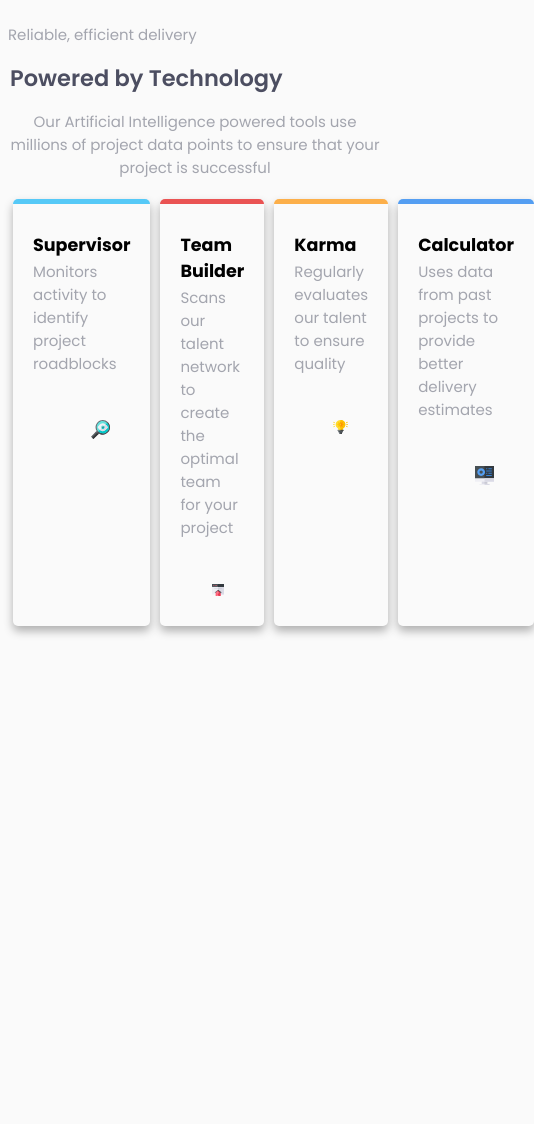
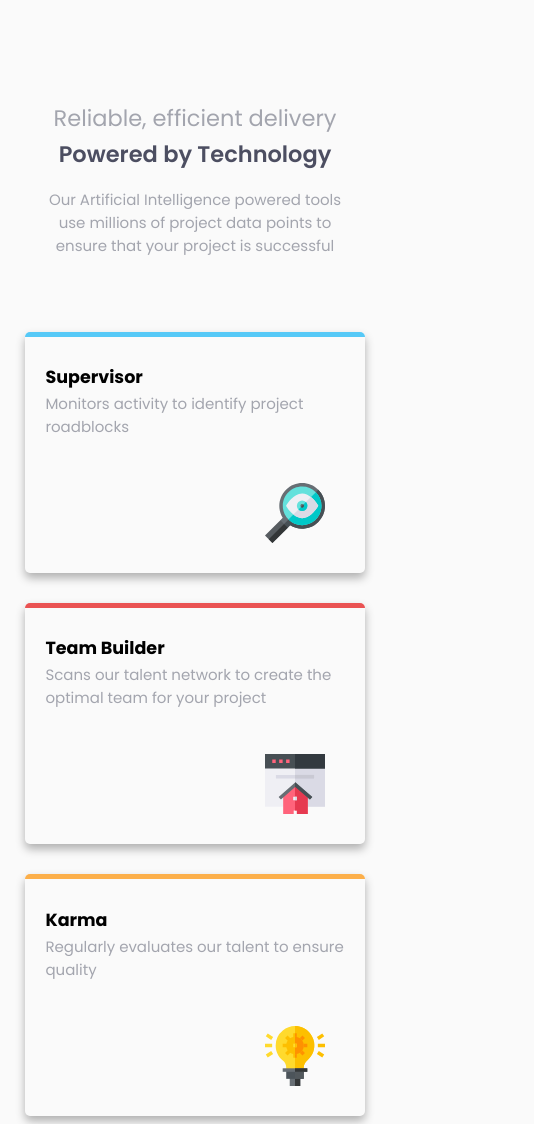
Before and after one commit to camilo-cloud/Four-card-feature-section, a plain HTML site: page index.html in a window 390 px wide. Shown: the top 1124 px of the page, 534 px wide, since content can reach past the window. Before the commit the page ends 844 px from the top, so only its background shows below. Drawn offline with Linux system fonts and the light colour scheme.

Commit message:
Terminada la parte de escritorio

```diff
--- a/index.html
+++ b/index.html
@@ -20,11 +20,14 @@
         </p>
       </header>
       <section class="cards">
+        <section class="lado__izquierdo">
           <div class="card supervisor">
             <h3 class="title">Supervisor</h3>
             <p>Monitors activity to identify project roadblocks</p>
             <img src="images/icon-supervisor.svg" alt="">
           </div>
+        </section>
+        <section class="centro">
           <div class="card team__builder">
             <h3 class="title">Team Builder</h3>
             <p>Scans our talent network to create the optimal team for your project</p>
@@ -35,12 +38,18 @@
             <p>Regularly evaluates our talent to ensure quality</p>
             <img src="images/icon-karma.svg" alt="">
           </div>
+        </section>
+        <section class="lado__derecho">
           <div class="card calculator">
             <h3 class="title">Calculator</h3>
             <p>Uses data from past projects to provide better delivery estimates</p>
             <img src="images/icon-calculator.svg" alt="">
           </div>
         </section>
+
+
+
+      </section>
     </section>
   </main>
 </body>
--- a/styles.css
+++ b/styles.css
@@ -16,22 +16,57 @@ body{
     font-family: "Poppins", sans-serif;
     background-color: var(--very-light-gray);
 }
+h1{
+    font-weight: 600;
+    color: var(--very-dark-blue);
+    font-size: 2rem;
+    margin: 0;
+}
 p{
     font-weight: 400;
     color: var(--grayish-blue);
 
 }
-h1{
-    margin: 2px;
-    font-weight: 600;
-    color: var(--very-dark-blue);
+
+main{
+    display: flex;
+    justify-content: center;
 }
 .container{
     display: flex;
+    width: 80%;
     flex-direction: column;
+    justify-content: center;
+    align-items: center;
+}
+header{
+    padding: 35px  5px 30px 5px;
+    margin:5px;
+    display: flex;
+    align-items: center;
+    flex-direction: column;
+    width: 60%;
+}
+.lema{
+    font-size: 2rem;
+    margin-bottom: 0;
+
+}
+.introduction{
+    text-align: center;
+    width: 70%;
 }
 .cards{
     display: flex;
+    width: 100%;
+    justify-content: center;
+}
+.centro, .lado__izquierdo, .lado__derecho{
+    display: flex;
+    flex-direction: column;
+    align-items: center;
+    justify-content: center;
+    width: 80%;
 }
 .card{
     display: flex;
@@ -41,6 +76,7 @@ h1{
     box-shadow: 0px 5px 10px rgba(0, 0, 0, 0.3);
     border-radius: 5px;
     align-items: flex-start;
+    width: 80%;
 }
 .card p{
     margin: 0;
@@ -67,26 +103,26 @@ h1{
     margin-top: 25px;
     padding: 20px;
 }
-.introduction{
-    text-align: center;
-}
 
-@media (max-width:375px){
+
+@media (max-width:890px){
+    h1{
+        margin: 2px;
+        font-size: 1.5rem;
+    }
     .container{
         align-items: center;
         padding: 30px 20px;
     }
     header{
         padding: 35px  5px 50px 5px;
-        margin:5px;
-        display: flex;
-        align-items: center;
-        flex-direction: column;
-        justify-content: flex-start;
+        width: 100%;
     }
     .lema{
         font-size: 1.5rem;
-        margin-bottom: 0;
+    }
+    .introduction{
+        width: 100%;
     }
     .cards{
         display: flex;
@@ -95,5 +131,16 @@ h1{
         align-items: center;
         justify-content: space-between;
     }
+    .centro, .lado__izquierdo, .lado__derecho{
+        width: 100%;
+    }
+    .centro{
+        display: flex;
+        flex-direction: column;
+        gap: 20px;
+    }
+    .card{
+        width: 100%;
+    }
 
 }
```
Lines whose indentation alone changed are shown as unchanged.
